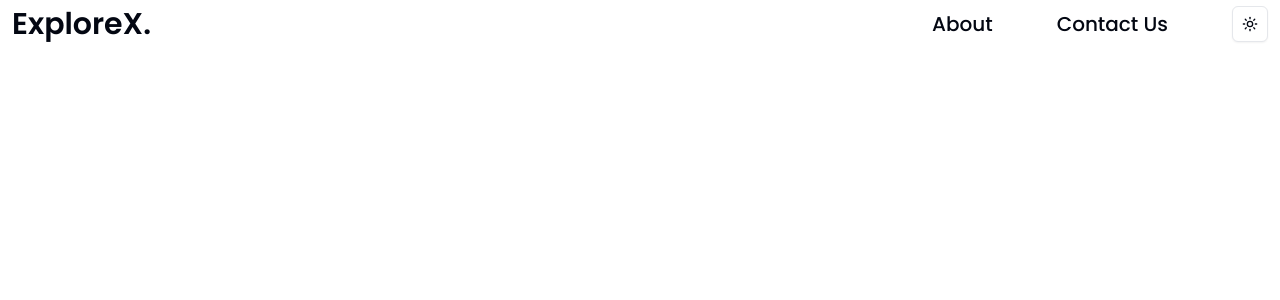
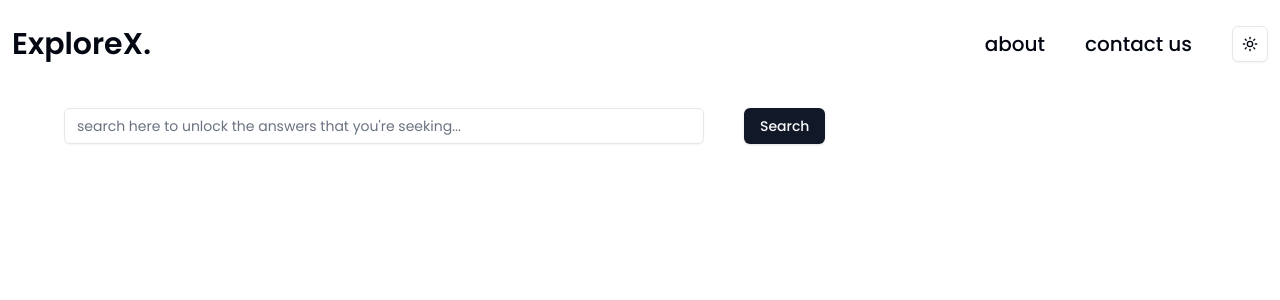
Before and after one commit to parth3083/ExploreX, a Next.js app in the folder client/: page / in a window 1280 px wide. Shown: the top 300 px of the page. Built offline with nearby package versions, Linux system fonts and the light colour scheme; a web font is replaced by a local one.

Commit message:
search bar added

```diff
--- a/client/package.json
+++ b/client/package.json
@@ -13,11 +13,13 @@
     "@radix-ui/react-slot": "^1.1.0",
     "class-variance-authority": "^0.7.0",
     "clsx": "^2.1.1",
+    "lenis": "^1.1.16",
     "lucide-react": "^0.460.0",
     "next": "15.0.3",
     "next-themes": "^0.4.3",
     "react": "19.0.0-rc-66855b96-20241106",
     "react-dom": "19.0.0-rc-66855b96-20241106",
+    "react-hook-form": "^7.53.2",
     "tailwind-merge": "^2.5.4",
     "tailwindcss-animate": "^1.0.7"
   },
--- a/client/src/app/page.tsx
+++ b/client/src/app/page.tsx
@@ -1,9 +1,12 @@
+import HeroSection from "@/components/Home Page/HeroSection";
 import Loading from "@/components/Loading";
 import MaxWidth from "@/components/MaxWidth";
 import React from "react";
 
 function page() {
-  return <h1></h1>;
+  return (
+    <HeroSection/>
+  );
 }
 
 export default page;
--- /dev/null
+++ b/client/src/components/Home Page/HeroSection.tsx
@@ -0,0 +1,12 @@
+import React from 'react'
+import Searchbar from './Searchbar'
+
+function HeroSection() {
+  return (
+      <div className='w-full min-h-screen  pt-5 md:pt-10 lg:pt-10'>
+          <Searchbar/>
+      </div>
+  )
+}
+
+export default HeroSection
--- /dev/null
+++ b/client/src/components/Home Page/Searchbar.tsx
@@ -0,0 +1,36 @@
+"use client";
+import React from "react";
+import { Input } from "../ui/input";
+import { Button } from "../ui/button";
+import { useForm, SubmitHandler } from "react-hook-form";
+
+type SearchFormValues = {
+  query: string;
+};
+
+function Searchbar() {
+  const { register, handleSubmit, reset } = useForm<SearchFormValues>();
+
+  const onSubmit: SubmitHandler<SearchFormValues> = (data) => {
+    console.log(data);
+    reset();
+  };
+
+  return (
+    <form
+      className="w-full lg:px-16 px-3 md:px-16  flex items-center gap-10"
+      onSubmit={handleSubmit(onSubmit)}
+    >
+      <Input
+        {...register("query", { required: true })}
+        placeholder="search here to unlock the answers that you're seeking..."
+        className="lg:w-[50vw] md:w-[80vw] w-96"
+      />
+      <Button type="submit">
+        <span className="font-pop text-md">Search</span>
+      </Button>
+    </form>
+  );
+}
+
+export default Searchbar;
--- a/client/src/components/Navbar.tsx
+++ b/client/src/components/Navbar.tsx
@@ -4,23 +4,23 @@ import { ModeToggle } from "./ModeToggle";
 
 function Navbar() {
   return (
-    <nav className="w-full h-12  flex items-center justify-between lg:px-3 md:px-10 px-2">
+    <nav className="w-full h-12 mt-5 flex items-center justify-between lg:px-3 md:px-10 px-2">
       <Link
         href={"/"}
         className="font-pop text-2xl md:text-3xl lg:text-3xl font-semibold"
       >
         ExploreX.
       </Link>
-      <div className="right flex items-center md:gap-10 gap-4 lg:gap-16 ">
+      <div className="right flex items-center md:gap-10 gap-4 lg:gap-10 ">
         <Link
           href={"/about"}
-          className="font-pop text-md lg:text-xl md:text-xl font-medium"
+          className="font-pop text-md lg:text-xl lowercase  no-underline hover:underline  transition ease-in-out duration-300 md:text-xl font-medium"
         >
           About
         </Link>
         <Link
           href={"/contact"}
-          className="font-pop text-md lg:text-xl md:text-xl font-medium"
+          className="font-pop text-md lg:text-xl lowercase no-underline hover:underline  transition ease-in-out duration-300 md:text-xl font-medium"
         >
           Contact Us
         </Link>
--- /dev/null
+++ b/client/src/components/ui/input.tsx
@@ -0,0 +1,22 @@
+import * as React from "react"
+
+import { cn } from "@/lib/utils"
+
+const Input = React.forwardRef<HTMLInputElement, React.ComponentProps<"input">>(
+  ({ className, type, ...props }, ref) => {
+    return (
+      <input
+        type={type}
+        className={cn(
+          "flex h-9 w-full rounded-md font-pop border border-input bg-transparent px-3 py-1 text-base shadow-sm transition-colors file:border-0 file:bg-transparent file:text-sm file:font-medium file:text-foreground placeholder:text-muted-foreground focus-visible:outline-none focus-visible:ring-1 focus-visible:ring-ring disabled:cursor-not-allowed disabled:opacity-50 md:text-sm outline-none ",
+          className
+        )}
+        ref={ref}
+        {...props}
+      />
+    )
+  }
+)
+Input.displayName = "Input"
+
+export { Input }
```
Also changed, not shown: 1 other file (tests, documents, lock files or other folders).
